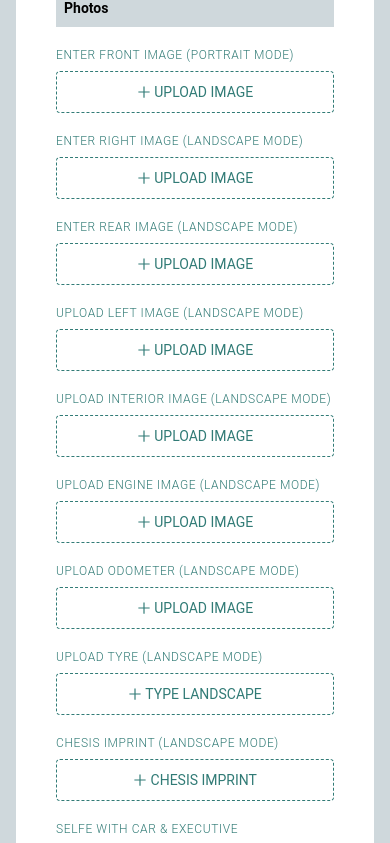
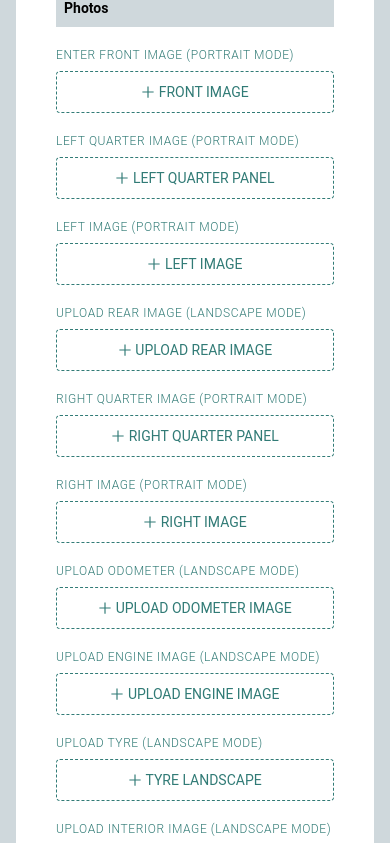
Before and after one commit to khan03117/car-accessories, a React (Vite) app: page / in a window 390 px wide. Shown: the part 2559-3402 px from the top of the page. Built offline with nearby package versions, Linux system fonts and the light colour scheme; no server answers.

Commit message:
All fields set

```diff
--- a/src/pages/Home.jsx
+++ b/src/pages/Home.jsx
@@ -296,7 +296,6 @@ const Home = () => {
                                 </div>
 
                                 <div className="grid grid-cols-2  gap-y-5 gap-5 mt-4">
-
                                     <div className="lg:col-span-2 col-span-2">
                                         <div className="p-2 bg-blue-gray-100 sectionTitle">
                                             Photos
@@ -304,11 +303,10 @@ const Home = () => {
                                     </div>
                                     <div className="lg:col-span-1 col-span-2 w-full">
                                         <div className="w-full">
-
                                             <FormLabel label="Enter Front Image (Portrait Mode) " />
                                             <label className="border border-primary text-center text-sm uppercase leading-10 text-primary block w-full border-dashed rounded min-h-10" htmlFor="front_portrait">
                                                 <input type="file" name="front_portrait" onChange={handleImageChange} id="front_portrait" className="hidden" />
-                                                <PlusOutlined /> Upload Image
+                                                <PlusOutlined /> Front Image
                                             </label>
                                             {images.front_portrait && (
                                                 <img
@@ -319,44 +317,133 @@ const Home = () => {
                                             )}
                                         </div>
                                     </div>
+                                    <div className="lg:col-span-1 col-span-2 w-full">
+                                        <div className="w-full">
+                                            <FormLabel label="Left Quarter Image (Portrait Mode) " />
+                                            <label className="border border-primary text-center text-sm uppercase leading-10 text-primary block w-full border-dashed rounded min-h-10"
+                                                htmlFor="left_quarter_panel">
+                                                <input type="file" name="left_quarter_panel" onChange={handleImageChange} id="left_quarter_panel" className="hidden" />
+                                                <PlusOutlined /> Left Quarter Panel
+                                            </label>
+                                            {images.left_quarter_panel && (
+                                                <img
+                                                    src={URL.createObjectURL(images.left_quarter_panel)}
+                                                    alt="Rear Landscape Preview"
+                                                    width="100"
+                                                />
+                                            )}
+                                        </div>
+                                    </div>
+                                    <div className="lg:col-span-1 col-span-2 w-full">
+                                        <div className="w-full">
+                                            <FormLabel label="Left  Image (Portrait Mode) " />
+                                            <label className="border border-primary text-center text-sm uppercase leading-10 text-primary block w-full border-dashed rounded min-h-10"
+                                                htmlFor="left_image">
+                                                <input type="file" name="left_image" onChange={handleImageChange} id="left_image" className="hidden" />
+                                                <PlusOutlined /> Left  Image
+                                            </label>
+                                            {images.left_image && (
+                                                <img
+                                                    src={URL.createObjectURL(images.left_image)}
+                                                    alt="Rear Landscape Preview"
+                                                    width="100"
+                                                />
+                                            )}
+                                        </div>
+                                    </div>
                                     <div className="lg:col-span-1 col-span-2">
-                                        <FormLabel label="Enter Right  Image (Landscape  Mode) " />
-                                        <label className="border border-primary text-center text-sm uppercase leading-10 text-primary block w-full border-dashed rounded min-h-10" htmlFor="right_landscape">
-                                            <input type="file" name="right_landscape" id="right_landscape" onChange={handleImageChange} className="hidden" />
-                                            <PlusOutlined /> Upload Image
+                                        <FormLabel label="Upload Rear  Image (Landscape  Mode) " />
+                                        <label className="border border-primary text-center text-sm uppercase leading-10 text-primary block w-full border-dashed rounded min-h-10"
+                                            htmlFor="rear_image">
+                                            <input type="file" name="rear_image" id="rear_image" onChange={handleImageChange} className="hidden" />
+                                            <PlusOutlined /> Upload Rear Image
                                         </label>
-                                        {images.right_landscape && (
+                                        {images.rear_image && (
                                             <img
-                                                src={URL.createObjectURL(images.right_landscape)}
+                                                src={URL.createObjectURL(images.rear_image)}
                                                 alt="Rear Landscape Preview"
                                                 width="100"
                                             />
                                         )}
                                     </div>
+                                    <div className="lg:col-span-1 col-span-2 w-full">
+                                        <div className="w-full">
+                                            <FormLabel label="Right Quarter Image (Portrait Mode) " />
+                                            <label className="border border-primary text-center text-sm uppercase leading-10 text-primary block w-full border-dashed rounded min-h-10"
+                                                htmlFor="right_quarter_panel">
+                                                <input type="file" name="right_quarter_panel" onChange={handleImageChange} id="right_quarter_panel" className="hidden" />
+                                                <PlusOutlined /> Right Quarter Panel
+                                            </label>
+                                            {images.right_quarter_panel && (
+                                                <img
+                                                    src={URL.createObjectURL(images.right_quarter_panel)}
+                                                    alt="Rear Landscape Preview"
+                                                    width="100"
+                                                />
+                                            )}
+                                        </div>
+                                    </div>
+                                    <div className="lg:col-span-1 col-span-2 w-full">
+                                        <div className="w-full">
+                                            <FormLabel label="Right  Image (Portrait Mode) " />
+                                            <label className="border border-primary text-center text-sm uppercase leading-10 text-primary block w-full border-dashed rounded min-h-10"
+                                                htmlFor="right_image">
+                                                <input type="file" name="right_image" onChange={handleImageChange} id="right_image" className="hidden" />
+                                                <PlusOutlined /> Right Image
+                                            </label>
+                                            {images.right_image && (
+                                                <img
+                                                    src={URL.createObjectURL(images.right_image)}
+                                                    alt="Rear Landscape Preview"
+                                                    width="100"
+                                                />
+                                            )}
+                                        </div>
+                                    </div>
                                     <div className="lg:col-span-1 col-span-2">
-                                        <FormLabel label="Enter Rear Image (Landscape Mode) " />
-                                        <label className="border border-primary text-center text-sm uppercase leading-10 text-primary block w-full border-dashed rounded min-h-10" htmlFor="rear_landscape">
-                                            <input type="file" name="rear_landscape" id="rear_landscape" onChange={handleImageChange} className="hidden" />
-                                            <PlusOutlined /> Upload Image
+                                        <FormLabel label="Upload Odometer (Landscape Mode)" />
+                                        <label className="border border-primary text-center text-sm uppercase leading-10 text-primary block w-full border-dashed rounded min-h-10" htmlFor="odometer_landscape">
+                                            <input type="file" name="odometer_landscape" id="odometer_landscape" onChange={handleImageChange} className="hidden" />
+                                            <PlusOutlined /> Upload Odometer Image
                                         </label>
-                                        {images.rear_landscape && (
+                                        {images.odometer_landscape && (
                                             <img
-                                                src={URL.createObjectURL(images.rear_landscape)}
+                                                src={URL.createObjectURL(images.odometer_landscape)}
                                                 alt="Rear Landscape Preview"
                                                 width="100"
                                             />
                                         )}
+                                    </div>
 
+
+
+
+
+                                    <div className="lg:col-span-1 col-span-2">
+                                        <FormLabel label="Upload Engine Image (Landscape Mode)" />
+                                        <label className="border border-primary text-center text-sm uppercase leading-10 text-primary block w-full border-dashed rounded min-h-10" htmlFor="engine_landscape">
+                                            <input type="file" name="engine_landscape" id="engine_landscape" onChange={handleImageChange} className="hidden" />
+                                            <PlusOutlined /> Upload Engine Image
+                                        </label>
+                                        {images.engine_landscape && (
+                                            <img
+                                                src={URL.createObjectURL(images.engine_landscape)}
+                                                alt="Rear Landscape Preview"
+                                                width="100"
+                                            />
+                                        )}
                                     </div>
+
                                     <div className="lg:col-span-1 col-span-2">
-                                        <FormLabel label="Upload Left Image (Landscape Mode)" />
-                                        <label className="border border-primary text-center text-sm uppercase leading-10 text-primary block w-full border-dashed rounded min-h-10" htmlFor="left_landscape">
-                                            <input type="file" name="left_landscape" id="left_landscape" onChange={handleImageChange} className="hidden" />
-                                            <PlusOutlined /> Upload Image
+                                        <FormLabel label="Upload Tyre (Landscape Mode)" />
+                                        <label className="border border-primary text-center text-sm uppercase leading-10 text-primary block w-full border-dashed rounded min-h-10"
+                                            htmlFor="tyre_landscape">
+                                            <input type="file" name="tyre_landscape" id="tyre_landscape" onChange={handleImageChange} className="hidden" />
+                                            <PlusOutlined /> Tyre Landscape
                                         </label>
-                                        {images.left_landscape && (
+                                        {images.tyre_landscape && (
                                             <img
-                                                src={URL.createObjectURL(images.left_landscape)}
+                                                src={URL.createObjectURL(images.tyre_landscape)}
                                                 alt="Rear Landscape Preview"
                                                 width="100"
                                             />
@@ -364,9 +451,10 @@ const Home = () => {
                                     </div>
                                     <div className="lg:col-span-1 col-span-2">
                                         <FormLabel label="Upload Interior Image (Landscape Mode)" />
-                                        <label className="border border-primary text-center text-sm uppercase leading-10 text-primary block w-full border-dashed rounded min-h-10" htmlFor="interior_landscape">
+                                        <label className="border border-primary text-center text-sm uppercase leading-10 text-primary block w-full border-dashed rounded min-h-10"
+                                            htmlFor="interior_landscape">
                                             <input type="file" name="interior_landscape" id="interior_landscape" onChange={handleImageChange} className="hidden" />
-                                            <PlusOutlined /> Upload Image
+                                            <PlusOutlined /> Upload Interior Image
                                         </label>
                                         {images.interior_landscape && (
                                             <img
@@ -377,50 +465,9 @@ const Home = () => {
                                         )}
                                     </div>
                                     <div className="lg:col-span-1 col-span-2">
-                                        <FormLabel label="Upload Engine Image (Landscape Mode)" />
-                                        <label className="border border-primary text-center text-sm uppercase leading-10 text-primary block w-full border-dashed rounded min-h-10" htmlFor="engine_landscape">
-                                            <input type="file" name="engine_landscape" id="engine_landscape" onChange={handleImageChange} className="hidden" />
-                                            <PlusOutlined /> Upload Image
-                                        </label>
-                                        {images.engine_landscape && (
-                                            <img
-                                                src={URL.createObjectURL(images.engine_landscape)}
-                                                alt="Rear Landscape Preview"
-                                                width="100"
-                                            />
-                                        )}
-                                    </div>
-                                    <div className="lg:col-span-1 col-span-2">
-                                        <FormLabel label="Upload Odometer (Landscape Mode)" />
-                                        <label className="border border-primary text-center text-sm uppercase leading-10 text-primary block w-full border-dashed rounded min-h-10" htmlFor="odometer_landscape">
-                                            <input type="file" name="odometer_landscape" id="odometer_landscape" onChange={handleImageChange} className="hidden" />
-                                            <PlusOutlined /> Upload Image
-                                        </label>
-                                        {images.odometer_landscape && (
-                                            <img
-                                                src={URL.createObjectURL(images.odometer_landscape)}
-                                                alt="Rear Landscape Preview"
-                                                width="100"
-                                            />
-                                        )}
-                                    </div>
-                                    <div className="lg:col-span-1 col-span-2">
-                                        <FormLabel label="Upload Tyre (Landscape Mode)" />
-                                        <label className="border border-primary text-center text-sm uppercase leading-10 text-primary block w-full border-dashed rounded min-h-10" htmlFor="tyre_landscape">
-                                            <input type="file" name="tyre_landscape" id="tyre_landscape" onChange={handleImageChange} className="hidden" />
-                                            <PlusOutlined /> Type Landscape
-                                        </label>
-                                        {images.tyre_landscape && (
-                                            <img
-                                                src={URL.createObjectURL(images.tyre_landscape)}
-                                                alt="Rear Landscape Preview"
-                                                width="100"
-                                            />
-                                        )}
-                                    </div>
-                                    <div className="lg:col-span-1 col-span-2">
                                         <FormLabel label="Chesis Imprint (Landscape Mode)" />
-                                        <label className="border border-primary text-center text-sm uppercase leading-10 text-primary block w-full border-dashed rounded min-h-10" htmlFor="other_landscape">
+                                        <label className="border border-primary text-center text-sm uppercase leading-10 text-primary block w-full border-dashed rounded min-h-10"
+                                            htmlFor="chesis_imprint">
                                             <input type="file" name="chesis_imprint" id="chesis_imprint" onChange={handleImageChange} className="hidden" />
                                             <PlusOutlined /> Chesis Imprint
                                         </label>
@@ -434,7 +481,8 @@ const Home = () => {
                                     </div>
                                     <div className="lg:col-span-1 col-span-2">
                                         <FormLabel label="Selfe with Car & Executive" />
-                                        <label className="border border-primary text-center text-sm uppercase leading-10 text-primary block w-full border-dashed rounded min-h-10" htmlFor="other_landscape">
+                                        <label className="border border-primary text-center text-sm uppercase leading-10 text-primary block w-full border-dashed rounded min-h-10"
+                                            htmlFor="car_selfe">
                                             <input type="file" name="car_selfe" id="car_selfe" onChange={handleImageChange} className="hidden" />
                                             <PlusOutlined /> Selfe with Car & Executive
                                         </label>
@@ -446,11 +494,13 @@ const Home = () => {
                                             />
                                         )}
                                     </div>
+
                                     <div className="lg:col-span-1 col-span-2">
                                         <FormLabel label="Upload Other (Landscape Mode)" />
-                                        <label className="border border-primary text-center text-sm uppercase leading-10 text-primary block w-full border-dashed rounded min-h-10" htmlFor="other_landscape">
+                                        <label className="border border-primary text-center text-sm uppercase leading-10 text-primary block w-full border-dashed rounded min-h-10"
+                                            htmlFor="other_landscape">
                                             <input type="file" name="other_landscape" id="other_landscape" onChange={handleImageChange} className="hidden" />
-                                            <PlusOutlined /> Upload Image
+                                            <PlusOutlined /> Upload Other Image
                                         </label>
                                         {images.other_landscape && (
                                             <img
```
